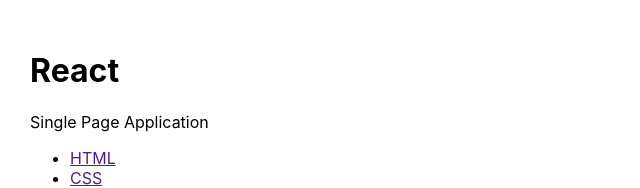
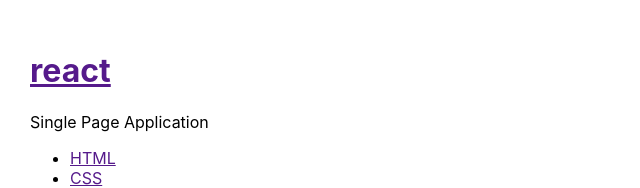
Before and after one commit to wonsc12/my_react_app_20240527, a React (Create React App) app: page / in a window 1280 px wide. Shown: the top 188 px of the page, without its empty margins (0-640 px from the left). Built offline with nearby package versions, Linux system fonts and the light colour scheme.

Commit message:
h1클릭시welcome

```diff
--- a/src/App.js
+++ b/src/App.js
@@ -1,5 +1,8 @@
-import { Component } from 'react';
+import { Component,setState } from 'react';
 import './App.css';
+import Myheader from './components/Myheader';
+import Mynav from './components/Mynav';
+import Myarticle from './components/Myarticle';
 
 /*
 function App() {
@@ -11,53 +14,47 @@ function App() {
 }
 */
 
-class Myheader extends Component {
+class App extends Component {
 
-  render() {
-    // console.log(this.props);
-    // console.log(this);
-    return (
-      <header>
-        <h1 class="logo">{this.props.title}</h1>
-        <p>{this.props.desc}</p>
-      </header>
-    )
+  constructor(props){
+    super(props);
+    this.state = {
+      mode:'read',
+      subject:{
+        title:'react',
+        desc:'Single Page Application'
+      },
+      welcome:{
+        title:'welcome',
+        desc:'welcome to React'
+      },
+      menus:[
+        {id:1, title:'HTML', desc:'Hypertext markup Language'},
+        {id:2, title:'CSS', desc:'CSS is for design'},
+        {id:3, title:'Javascript', desc:'Javascript is for interaction'}
+      ]
+    }
   }
-}
-class Mynav extends Component {
-  render() {
-    return (
-      <nav>
-        <ul>
-          <li><a href="">HTML</a></li>
-          <li><a href="">CSS</a></li>
-          <li><a href="">Javascript</a></li>
-        </ul>
-      </nav>
-    )
-  }
-}
-class Myarticle extends Component {
-  render() {
-    return (
-      <section>
-        <article>
-          <h2>{this.props.title}</h2>
-          <p>{this.props.desc}</p>
-        </article>
-      </section>
-    )
-  }
-}
-class App extends Component {
-  render() {
+  render(){
+    console.log("App 실행");
+    let _title, _desc = null;
+    if(this.state.mode === 'welcome'){
+      _title = this.state.welcome.title;
+      _desc = this.state.welcome.desc;
+    }else if(this.state.mode === 'read'){
+      _title = this.state.menus[0].title;
+      _desc = this.state.menus[0].desc;
+    }
     return (
       <div className="App">
-        <Myheader title="React" desc="Single Page Application"/>
-        <Mynav/>
-        <Myarticle title="HTML" desc="Hypertext markup Language"/>
+        <Myheader title={this.state.subject.title} desc={this.state.subject.desc} onChangePage={()=>{
+          this.setState({mode:'welcome'})
+        }}/>
+        <Mynav data={this.state.menus}/>
+        <Myarticle title={_title} desc={_desc}/>
       </div>
     )
   }
 }
+
 export default App
--- /dev/null
+++ b/src/components/Myarticle.js
@@ -0,0 +1,16 @@
+import { Component } from 'react';
+
+class Myarticle extends Component {
+  render() {
+    console.log("Myarticle 실행");
+    return (
+      <section>
+        <article>
+          <h2>{this.props.title}</h2>
+          <p>{this.props.desc}</p>
+        </article>
+      </section>
+    )
+  }
+}
+export default Myarticle;
--- /dev/null
+++ b/src/components/Myheader.js
@@ -0,0 +1,18 @@
+import { Component } from 'react';
+class Myheader extends Component {
+    render() {
+      console.log("Myheader 실행");
+      return (
+        <header>
+            <h1 className="logo">
+              <a href="" onClick={(e)=>{
+                e.preventDefault();
+                this.props.onChangePage();
+              }}>{this.props.title}</a>
+              </h1>
+            <p>{this.props.desc}</p>
+        </header>
+      )
+    }
+  }
+  export default Myheader;
--- /dev/null
+++ b/src/components/Mynav.js
@@ -0,0 +1,23 @@
+import { Component } from 'react';
+
+class Mynav extends Component {
+  render() {
+    // console.log(this.props);
+    console.log("Mynav 실행")
+    let lists = [];
+    let data = this.props.data;
+    let i = 0;
+    while(i<data.length){
+      lists.push(<li key={data[i].id}><a href="">{data[i].title}</a></li>);
+      i++;
+    }
+    return (
+      <nav>
+        <ul>
+          {lists}
+        </ul>
+      </nav>
+    )
+  }
+}
+export default Mynav;
--- a/src/index.js
+++ b/src/index.js
@@ -6,7 +6,7 @@ import App from './App';
 
 const root = ReactDOM.createRoot(document.getElementById('root'));
 root.render(
-  <React.StrictMode>
+  //<React.StrictMode>
     <App />
-  </React.StrictMode>
+  //</React.StrictMode>
 );
```
